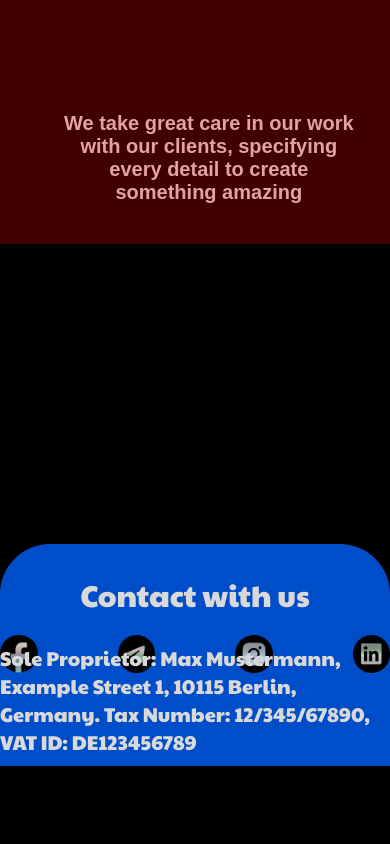
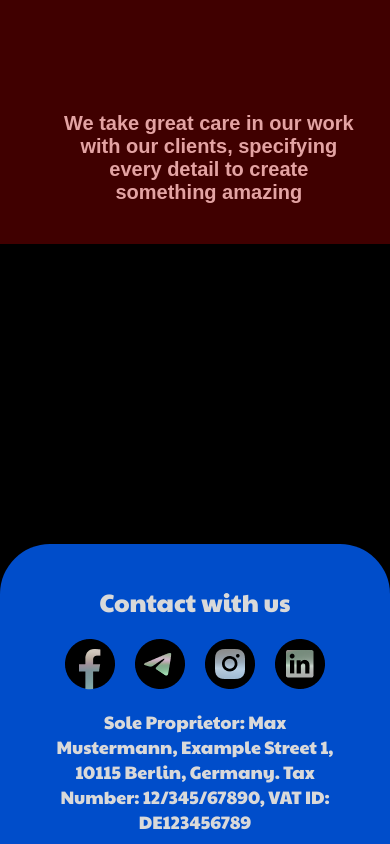
Before and after one commit to KANTNOLI/UID-1DKSL23A-FPU-2011, a Next.js app: page /vacancy in a window 390 px wide. Shown: the part 863-1707 px from the top of the page. Before the commit the page ends 1629 px from the top, so only its background shows below. Built offline with nearby package versions, Linux system fonts and the light colour scheme; a web font is replaced by a local one.

Commit message:
footer mobile version

```diff
--- a/src/app/components/Footer/Footer.module.scss
+++ b/src/app/components/Footer/Footer.module.scss
@@ -2,11 +2,15 @@
   position: relative;
 
   margin-top: 100px;
+  padding: 10px 50px;
+
   display: flex;
   flex-direction: column;
   align-items: center;
+
   width: 100%;
-  height: 222px;
+  min-height: 222px;
+  height: auto;
 
   border-radius: 50px 50px 0 0;
   background-color: var(--color-blue2);
@@ -41,12 +45,72 @@
   }
 
   .footerIP {
-    position: absolute;
-    bottom: 10px;
+    margin-top: 20px;
 
     font-family: var(--paytone_one);
 
+    text-align: center;
     font-size: 20px;
     color: var(--color-white);
   }
 }
+
+@media (max-width: 600px) {
+.footer {
+  position: relative;
+
+  margin-top: 100px;
+  padding: 10px 50px;
+
+  display: flex;
+  flex-direction: column;
+  align-items: center;
+
+  width: 100%;
+  min-height: 222px;
+  height: auto;
+
+  border-radius: 50px 50px 0 0;
+  background-color: var(--color-blue2);
+
+  box-sizing: border-box;
+
+  .footerTitle {
+    margin-top: 30px;
+    text-align: center;
+
+    font-family: var(--paytone_one);
+
+    font-size: 25px;
+    color: var(--color-white);
+  }
+
+  .footerContacts {
+    display: flex;
+    align-items: center;
+    justify-content: space-between;
+
+    margin-top: 20px;
+
+    .footerContactsImg:first-child {
+      margin-left: 0;
+    }
+
+    .footerContactsImg {
+      margin-left: 20px;
+      width: 50px;
+      height: 50px;
+    }
+  }
+
+  .footerIP {
+    margin-top: 20px;
+
+    font-family: var(--paytone_one);
+
+    text-align: center;
+    font-size: 18px;
+    color: var(--color-white);
+  }
+}
+}
```
